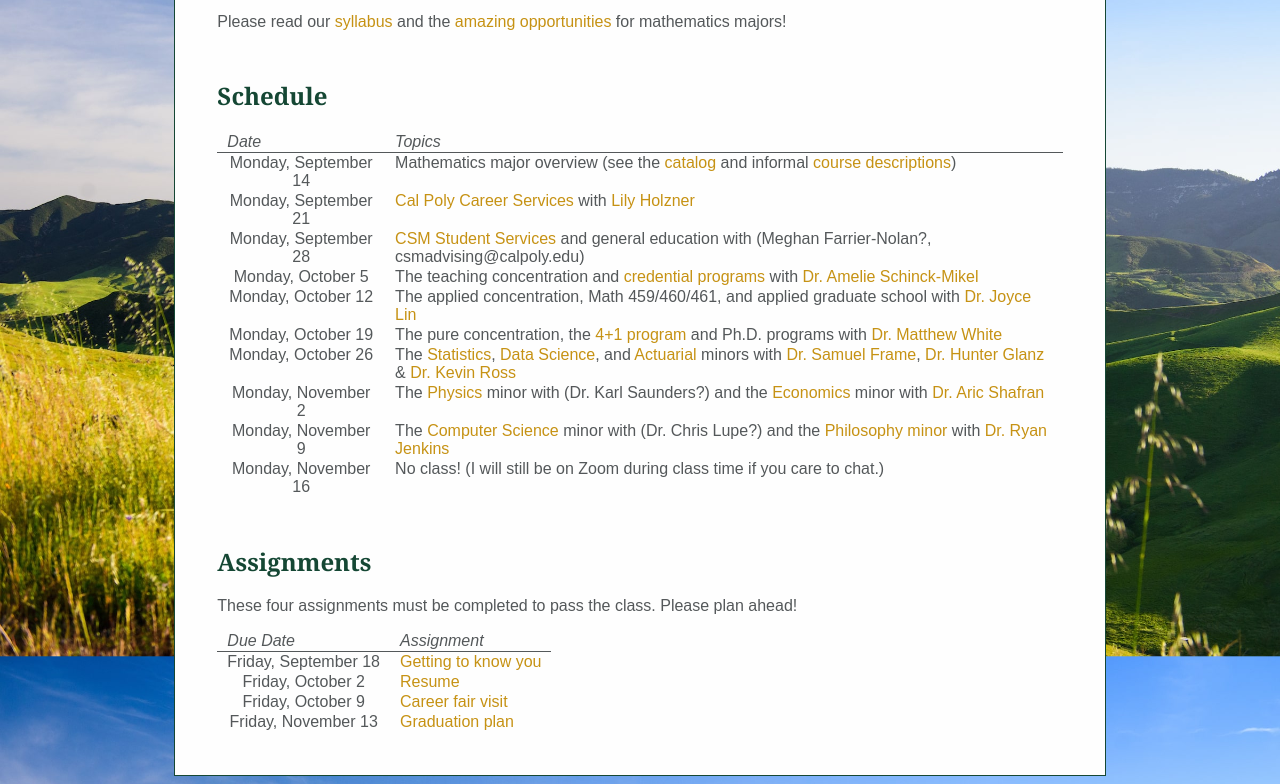
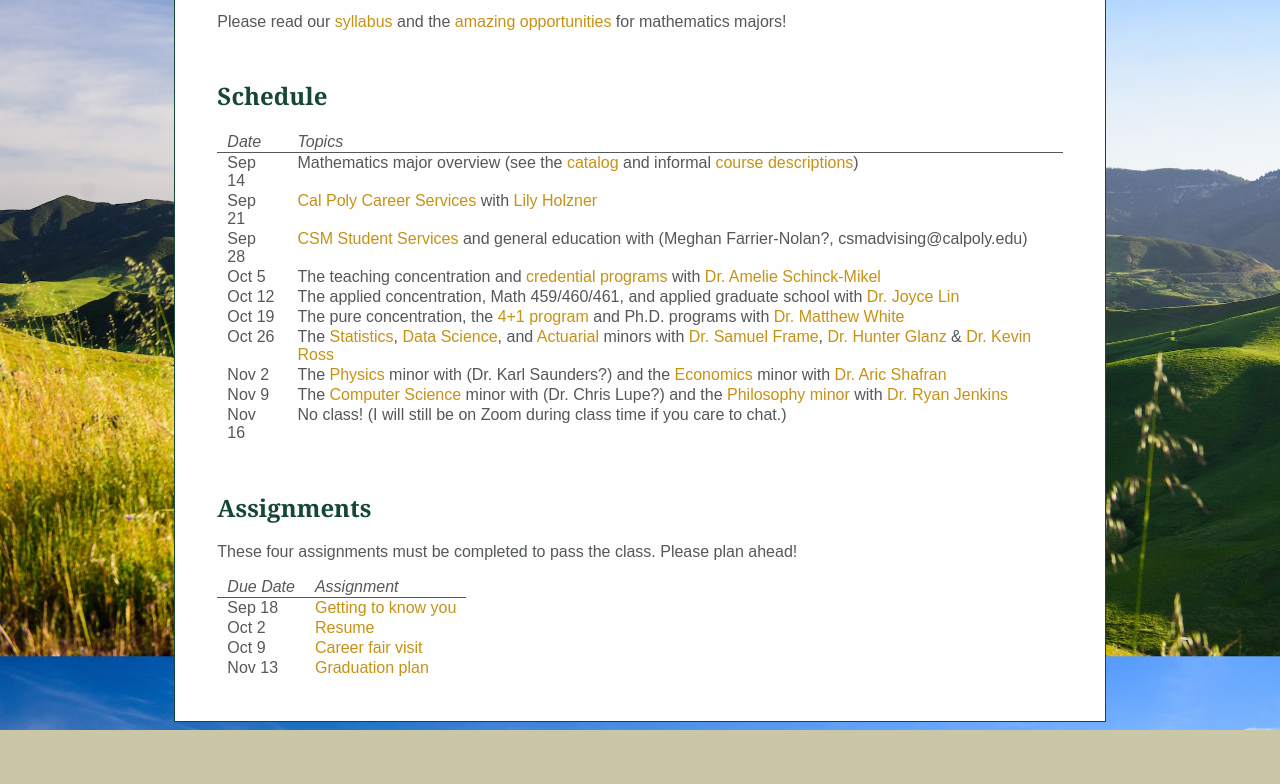
Before and after one commit to anthonymendes/anthonymendes.github.io, a plain HTML site: page 202.html in a window 1280 px wide. Shown: the part 198-982 px from the top of the page. After the commit the page ends 928 px from the top, so only its background shows below. Drawn offline with Linux system fonts and the light colour scheme; a web font is replaced by a local one.

Commit message:
Changed timestamps

```diff
--- a/202.html
+++ b/202.html
@@ -1,7 +1,7 @@
 <!DOCTYPE html>
 <html lang="en">
 <head>
-<!-- 2020-08-29 Sat 15:50 -->
+<!-- 2020-08-29 Sat 16:14 -->
 <meta charset="utf-8">
 <meta name="viewport" content="width=device-width, initial-scale=1">
 <title>Math 202</title>
@@ -249,7 +249,7 @@ majors!
 
 
 <colgroup>
-<col  class="org-center">
+<col  class="org-left">
 
 <col  class="org-left">
 </colgroup>
@@ -261,52 +261,52 @@ majors!
 </thead>
 <tbody>
 
-<td class="org-center">Monday, September 14</td>
+<td class="org-left">Sep 14</td>
 <td class="org-left">Mathematics major overview (see the <a href="https://math.calpoly.edu/course-catalog-info">catalog</a> and informal <a href="202CourseDescriptions.html">course descriptions</a>)</td>
 </tr>
 
 
-<td class="org-center">Monday, September 21</td>
+<td class="org-left">Sep 21</td>
 <td class="org-left"><a href="https://careerservices.calpoly.edu/">Cal Poly Career Services</a> with <a href="mailto:lholzner@calpoly.edu">Lily Holzner</a></td>
 </tr>
 
 
-<td class="org-center">Monday, September 28</td>
+<td class="org-left">Sep 28</td>
 <td class="org-left"><a href="https://csmadvising.calpoly.edu/">CSM Student Services</a> and general education with (Meghan Farrier-Nolan?, csmadvising@calpoly.edu)</td>
 </tr>
 
 
-<td class="org-center">Monday, October  5</td>
+<td class="org-left">Oct  5</td>
 <td class="org-left">The teaching concentration and <a href="https://math.calpoly.edu/credential">credential programs</a> with <a href="mailto:aschinck@calpoly.edu">Dr. Amelie Schinck-Mikel</a></td>
 </tr>
 
 
-<td class="org-center">Monday, October 12</td>
+<td class="org-left">Oct 12</td>
 <td class="org-left">The applied concentration, Math 459/460/461, and applied graduate school with <a href="mailto:jlin46@calpoly.edu">Dr. Joyce Lin</a></td>
 </tr>
 
 
-<td class="org-center">Monday, October 19</td>
+<td class="org-left">Oct 19</td>
 <td class="org-left">The pure concentration, the <a href="https://math.calpoly.edu/degree-blended">4+1 program</a> and Ph.D. programs with <a href="mailto:mewhite@calpoly.edu">Dr. Matthew White</a></td>
 </tr>
 
 
-<td class="org-center">Monday, October 26</td>
+<td class="org-left">Oct 26</td>
 <td class="org-left">The <a href="https://statistics.calpoly.edu/content/minors">Statistics</a>, <a href="https://statistics.calpoly.edu/data-science-minor">Data Science</a>, and <a href="https://csmadvising.calpoly.edu/actuarial-preparation-minor">Actuarial</a> minors with <a href="mailto:sframe@calpoly.edu">Dr. Samuel Frame</a>, <a href="mailto:hglanz@calpoly.edu">Dr. Hunter Glanz</a> &amp; <a href="mailto:kjross@calpoly.edu">Dr. Kevin Ross</a></td>
 </tr>
 
 
-<td class="org-center">Monday, November  2</td>
+<td class="org-left">Nov  2</td>
 <td class="org-left">The <a href="https://csmadvising.calpoly.edu/content/physics">Physics</a> minor with (Dr. Karl Saunders?) and the <a href="https://www.cob.calpoly.edu/economics/economics-minor/">Economics</a> minor with <a href="mailto:ashafran@calpoly.edu">Dr. Aric Shafran</a></td>
 </tr>
 
 
-<td class="org-center">Monday, November  9</td>
+<td class="org-left">Nov  9</td>
 <td class="org-left">The <a href="https://eadvise.calpoly.edu/minors/computer-science">Computer Science</a> minor with (Dr. Chris Lupe?) and the <a href="https://philosophy.calpoly.edu/students/our-programs/becoming-a-minor">Philosophy minor</a> with <a href="mailto:ryjenkin@calpoly.edu">Dr. Ryan Jenkins</a></td>
 </tr>
 
 
-<td class="org-center">Monday, November 16</td>
+<td class="org-left">Nov 16</td>
 <td class="org-left">No class!  (I will still be on Zoom during class time if you care to chat.)</td>
 </tr>
 </tbody>
@@ -326,7 +326,7 @@ ahead!
 
 
 <colgroup>
-<col  class="org-center">
+<col  class="org-left">
 
 <col  class="org-left">
 </colgroup>
@@ -338,22 +338,22 @@ ahead!
 </thead>
 <tbody>
 
-<td class="org-center">Friday, September 18</td>
+<td class="org-left">Sep 18</td>
 <td class="org-left"><a href="202Survey.html">Getting to know you</a></td>
 </tr>
 
 
-<td class="org-center">Friday, October  2</td>
+<td class="org-left">Oct  2</td>
 <td class="org-left"><a href="202Resume.html">Resume</a></td>
 </tr>
 
 
-<td class="org-center">Friday, October  9</td>
+<td class="org-left">Oct  9</td>
 <td class="org-left"><a href="202CareerFair.html">Career fair visit</a></td>
 </tr>
 
 
-<td class="org-center">Friday, November 13</td>
+<td class="org-left">Nov 13</td>
 <td class="org-left"><a href="202Gradplan.html">Graduation plan</a></td>
 </tr>
 </tbody>
```
